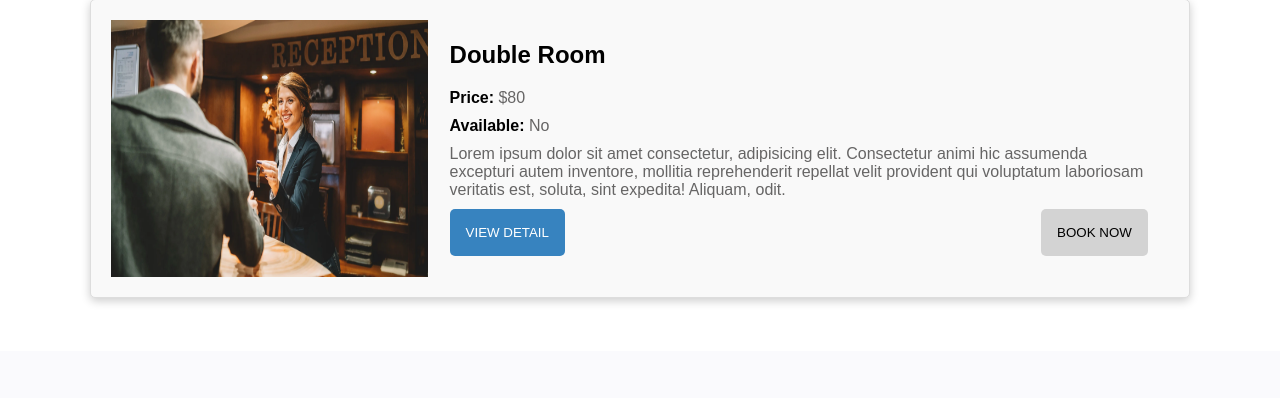
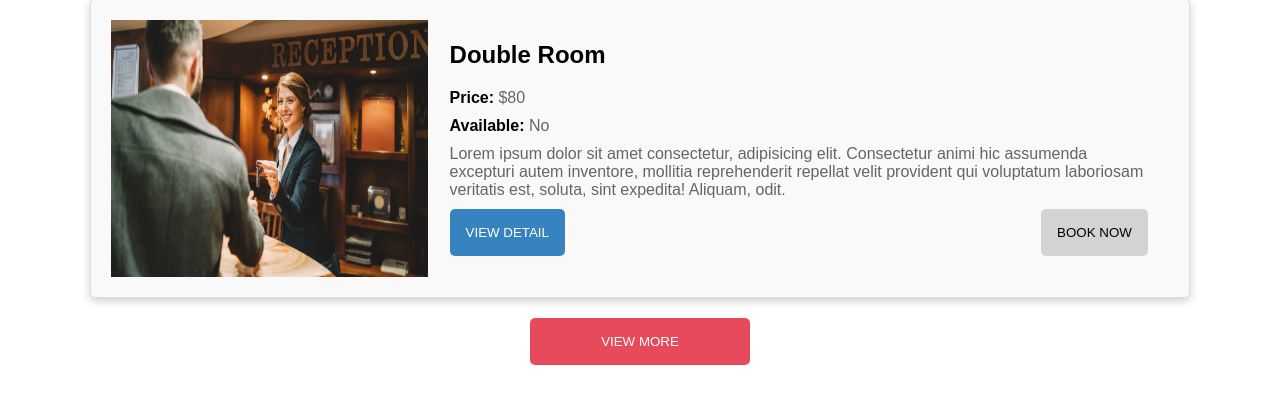
Before and after one commit to keyur1322/NEU-ITC6355, a PHP site: page /rooms.html in a window 1280 px wide. Shown: the part 1637-2035 px from the top of the page. Before the commit the page ends 1941 px from the top, so only its background shows below. Run offline with PHP 8.4, Linux system fonts and the light colour scheme.

Commit message:
Keyur - add view more button in rooms page

```diff
--- a/Assignment-2/rooms.html
+++ b/Assignment-2/rooms.html
@@ -114,7 +114,9 @@
                     </div>
                     </div>
                 </div>
-                <!-- More room cards can be added here -->
+                <div class="view-more-div">
+                    <button class="view-more-btn">VIEW MORE</button>
+                </div>
             </div>
         </div>
     </section>
--- a/Assignment-2/style.css
+++ b/Assignment-2/style.css
@@ -153,7 +153,7 @@ footer {
     border: 0px;
     border-radius: 5px;
 }
-.filter-form {
+.filter-form, .view-more-div {
     display: flex;
 }
 .filter-form select {
@@ -162,11 +162,19 @@ footer {
     margin-right: 10px;
 }
 
-.filter-submit{
+.filter-submit, .view-more-btn{
     background: #3783BF;
     padding: 16px;
     color: white;
     border: 0px;
     border-radius: 5px
 }
+.view-more-div{
+    justify-content: center;
+}
+.view-more-btn{
+    width: 20%;
+    background: #E74A5B;
+
+}
 /* Room page CSS end */
```
